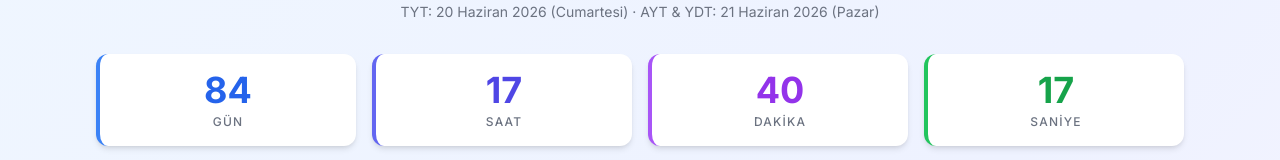
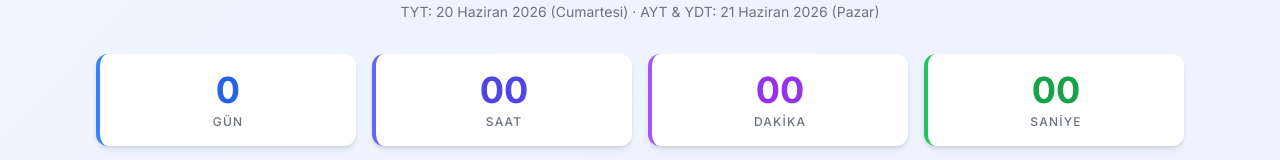
Before and after one commit to mert121212/yks-net-hesaplama, a Next.js app: page /geri-sayim in a window 1280 px wide. Shown: the part 194-354 px from the top of the page. Built offline with nearby package versions, Linux system fonts and the light colour scheme.

Commit message:
perf: CountdownTimer mounted state kaldırıldı (hydration mismatch yok), geri-sayim revalidate=86400 eklendi

```diff
--- a/src/app/geri-sayim/page.tsx
+++ b/src/app/geri-sayim/page.tsx
@@ -1,5 +1,8 @@
 import Link from 'next/link'
 import CountdownTimer from '@/components/CountdownTimer'
+
+// Günde bir kez yeniden hesapla
+export const revalidate = 86400
 
 // Motivasyon ve ipuçları — static, JS yok
 function getMotivation(days: number) {
@@ -19,11 +22,15 @@ function getStudyTips(days: number) {
 // Server-side hesaplama — build anında statik
 function getDaysLeft() {
     const yksDate = new Date('2026-06-20T10:00:00')
-    return Math.max(0, Math.floor((yksDate.getTime() - Date.now()) / 86400000))
+    const now = new Date()
+    return Math.max(0, Math.floor((yksDate.getTime() - now.getTime()) / 86400000))
 }
 
+// Sabit değerler — her deploy'da güncellenir, runtime'da değişmez
+const DAYS_LEFT = getDaysLeft()
+
 export default function GeriSayimPage() {
-    const days = getDaysLeft()
+    const days = DAYS_LEFT
     const motivation = getMotivation(days)
     const tips = getStudyTips(days)
 
--- a/src/components/CountdownTimer.tsx
+++ b/src/components/CountdownTimer.tsx
@@ -2,64 +2,47 @@
 
 import { useState, useEffect } from 'react'
 
-// Sadece sayaç rakamları client-side — geri kalan içerik static
 export default function CountdownTimer() {
-    const [timeLeft, setTimeLeft] = useState({ days: 0, hours: 0, minutes: 0, seconds: 0 })
-    const [mounted, setMounted] = useState(false)
+    const [t, setT] = useState<{ d: number, h: number, m: number, s: number } | null>(null)
 
     useEffect(() => {
-        setMounted(true)
-        const yksDate = new Date('2026-06-20T10:00:00')
+        const target = 1750413600000 // 2026-06-20T10:00:00 UTC+3 timestamp
 
-        const update = () => {
-            const distance = yksDate.getTime() - Date.now()
-            if (distance > 0) {
-                setTimeLeft({
-                    days: Math.floor(distance / 86400000),
-                    hours: Math.floor((distance % 86400000) / 3600000),
-                    minutes: Math.floor((distance % 3600000) / 60000),
-                    seconds: Math.floor((distance % 60000) / 1000),
-                })
-            }
+        const calc = () => {
+            const diff = target - Date.now()
+            if (diff <= 0) { setT({ d: 0, h: 0, m: 0, s: 0 }); return }
+            setT({
+                d: Math.floor(diff / 86400000),
+                h: Math.floor((diff % 86400000) / 3600000),
+                m: Math.floor((diff % 3600000) / 60000),
+                s: Math.floor((diff % 60000) / 1000),
+            })
         }
 
-        update()
-        const timer = setInterval(update, 1000)
-        return () => clearInterval(timer)
+        calc()
+        const id = setInterval(calc, 1000)
+        return () => clearInterval(id)
     }, [])
 
-    if (!mounted) {
-        return (
-            <div className="grid grid-cols-2 md:grid-cols-4 gap-4 mb-8">
-                {['GÜN', 'SAAT', 'DAKİKA', 'SANİYE'].map(label => (
-                    <div key={label} className="bg-white rounded-xl shadow-md p-4 text-center border-l-4 border-gray-200">
-                        <div className="text-3xl md:text-4xl font-bold mb-1 text-gray-300">--</div>
-                        <div className="text-gray-400 font-medium text-xs tracking-widest">{label}</div>
-                    </div>
-                ))}
-            </div>
-        )
-    }
-
-    const { days, hours, minutes, seconds } = timeLeft
-    const colors = [
-        'border-blue-500 text-blue-600',
-        'border-indigo-500 text-indigo-600',
-        'border-purple-500 text-purple-600',
-        'border-green-500 text-green-600',
-    ]
-    const values = [
-        { v: days, label: 'GÜN' },
-        { v: String(hours).padStart(2, '0'), label: 'SAAT' },
-        { v: String(minutes).padStart(2, '0'), label: 'DAKİKA' },
-        { v: String(seconds).padStart(2, '0'), label: 'SANİYE' },
-    ]
+    const items = t
+        ? [
+            { v: t.d, label: 'GÜN', c: 'border-blue-500 text-blue-600' },
+            { v: String(t.h).padStart(2, '0'), label: 'SAAT', c: 'border-indigo-500 text-indigo-600' },
+            { v: String(t.m).padStart(2, '0'), label: 'DAKİKA', c: 'border-purple-500 text-purple-600' },
+            { v: String(t.s).padStart(2, '0'), label: 'SANİYE', c: 'border-green-500 text-green-600' },
+        ]
+        : [
+            { v: '--', label: 'GÜN', c: 'border-gray-200 text-gray-300' },
+            { v: '--', label: 'SAAT', c: 'border-gray-200 text-gray-300' },
+            { v: '--', label: 'DAKİKA', c: 'border-gray-200 text-gray-300' },
+            { v: '--', label: 'SANİYE', c: 'border-gray-200 text-gray-300' },
+        ]
 
     return (
         <div className="grid grid-cols-2 md:grid-cols-4 gap-4 mb-8">
-            {values.map(({ v, label }, i) => (
-                <div key={label} className={`bg-white rounded-xl shadow-md p-4 text-center border-l-4 ${colors[i]}`}>
-                    <div className={`text-3xl md:text-4xl font-bold mb-1 ${colors[i].split(' ')[1]}`}>{v}</div>
+            {items.map(({ v, label, c }) => (
+                <div key={label} className={`bg-white rounded-xl shadow-md p-4 text-center border-l-4 ${c}`}>
+                    <div className={`text-3xl md:text-4xl font-bold mb-1 ${c.split(' ')[1]}`}>{v}</div>
                     <div className="text-gray-500 font-medium text-xs tracking-widest">{label}</div>
                 </div>
             ))}
```
